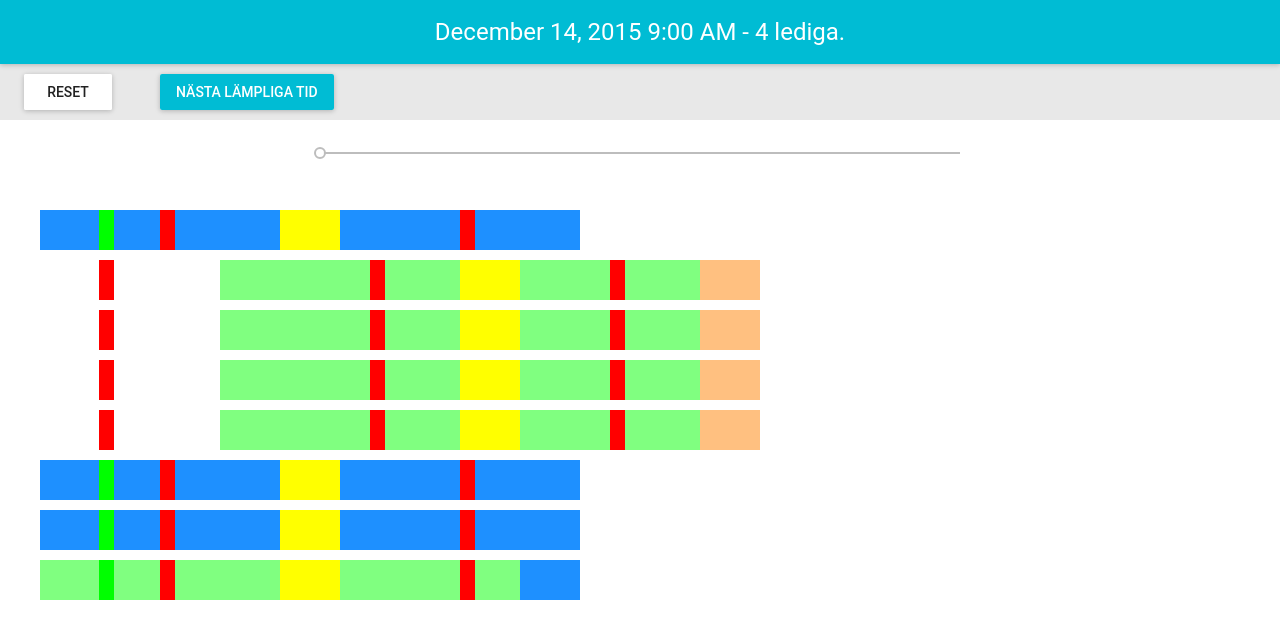
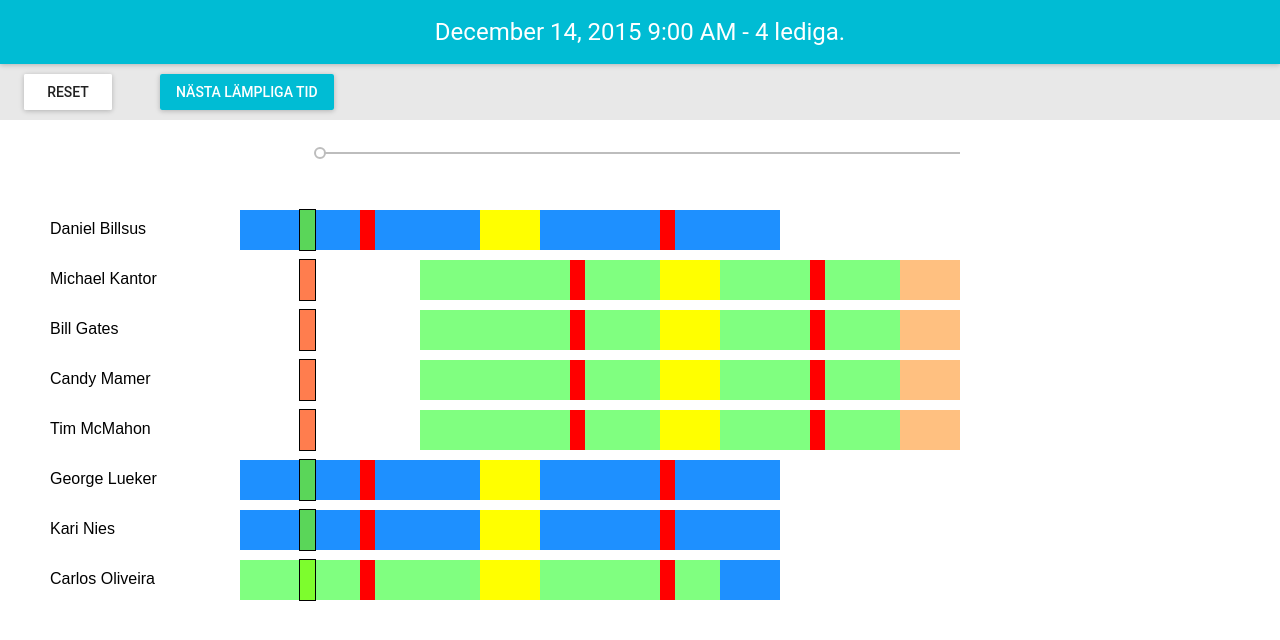
Before and after one commit to shoobah/PCIStandups, a React (Create React App) app: page / in a window 1280 px wide. Shown: the top 640 px of the page. Built offline with nearby package versions, Linux system fonts and the light colour scheme; what react-tap-event-plugin would draw is missing.

Commit message:
Namn och styling

```diff
--- a/src/App.css
+++ b/src/App.css
@@ -35,13 +35,11 @@
   transform: translateX(-50%)
 }
 
-.Clickable {
-  cursor: pointer;
-  user-select: none;
-}
-
-.Clickable:hover {
-  background-color: #EEE;
+.SchemeLabel{
+  position: absolute;
+  left: 10px;
+  z-index: 100000;
+  line-height: 38px;
 }
 
 @keyframes App-logo-spin {
--- a/src/App.js
+++ b/src/App.js
@@ -1,7 +1,6 @@
 import React, {Component} from 'react';
 import Moment from 'moment';
 import Scheme from './Scheme';
-import Bar from './Bar';
 import MuiThemeProvider from 'material-ui/styles/MuiThemeProvider';
 import AppBar from 'material-ui/AppBar';
 import Slider from 'material-ui/Slider';
@@ -133,23 +132,15 @@ class App extends Component {
                     </div>
                     <ul className="MainList">
                         {this.data.map(
-                            (person, i) => person.ContractTimeMinutes > 0
+                            (person, i) =>
+                                person.ContractTimeMinutes > 0
                                     ? <Scheme
                                           isAvailable={this.isAvailable(person, this.state.searchTime)}
                                           person={person}
                                           key={`scheme-${i}`}
                                           index={i}
                                           searchTime={this.state.searchTime}
-                                  >
-                                      {person.Projection.map((projection, index) => (
-                                          <Bar
-                                              key={`projection-${i}-${index}`}
-                                              projection={projection}
-                                              person={person}
-                                              index={index}
                                       />
-                                      ))}
-                                  </Scheme>
                                     : null
                         )}
                     </ul>
--- a/src/Bar.js
+++ b/src/Bar.js
@@ -8,7 +8,7 @@ const Bar = props => {
 
     const style = {
         position: 'absolute',
-        left: start - 480 + 'px',
+        left: props.offset + start - 480 + 'px',
         width: length + 'px',
         height: '40px',
         backgroundColor: color
--- /dev/null
+++ b/src/Marker.js
@@ -0,0 +1,19 @@
+import React from 'react';
+
+const Marker = props => {
+    return (
+        <div
+            style={{
+                position: 'absolute',
+                left: props.offset + props.start - 480 + 'px',
+                width: '15px',
+                height: '40px',
+                backgroundColor: props.isAvailable ? 'rgba(124, 252, 0, 0.652)' : 'rgba(255, 69, 0, 0.695)',
+                zIndex: 1000,
+                outline: 'solid 1px black'
+            }}
+        />
+    );
+};
+
+export default Marker;
--- a/src/Scheme.js
+++ b/src/Scheme.js
@@ -1,25 +1,26 @@
-import React, {Component} from 'react';
+import React from 'react';
 import Moment from 'moment';
+import Marker from './Marker';
+import Bar from './Bar';
 
-class Scheme extends Component {
-    render() {
-        const start = this.props.searchTime.diff(Moment(this.props.person.Date), 'm');
-        return (
-            <div className="Scheme" style={{top: this.props.index * 50 + 'px'}}>
-                {this.props.children}
-                <div
-                    style={{
-                        position: 'absolute',
-                        left: start - 481 + 'px',
-                        width: '15px',
-                        height: '40px',
-                        backgroundColor: this.props.isAvailable ? 'lime' : 'red',
-                        zIndex: 1000
-                    }}
+const Scheme = props => {
+    const start = props.searchTime.diff(Moment(props.person.Date), 'm');
+    const offset = 200;
+    return (
+        <div className="Scheme" style={{top: props.index * 50 + 'px'}}>
+            <span className="SchemeLabel">{props.person.Name}</span>
+            {props.person.Projection.map((projection, index) => (
+                <Bar
+                    key={`projection-${props.person.Name}-${index}`}
+                    projection={projection}
+                    person={props.person}
+                    index={index}
+                    offset={offset}
                 />
-            </div>
-        );
-    }
-}
+            ))}
+            <Marker start={start} isAvailable={props.isAvailable} offset={offset} />
+        </div>
+    );
+};
 
 export default Scheme;
```
Also changed, not shown: package.json (line endings or trailing spaces). Lines whose indentation alone changed are shown as unchanged.
